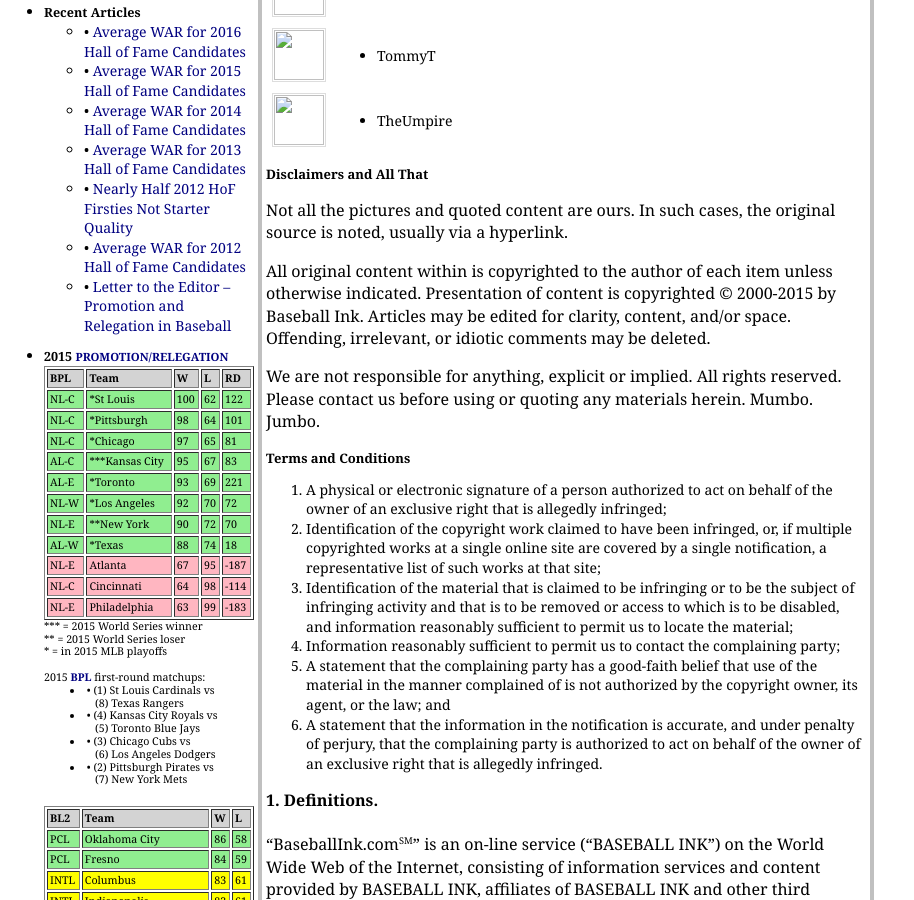
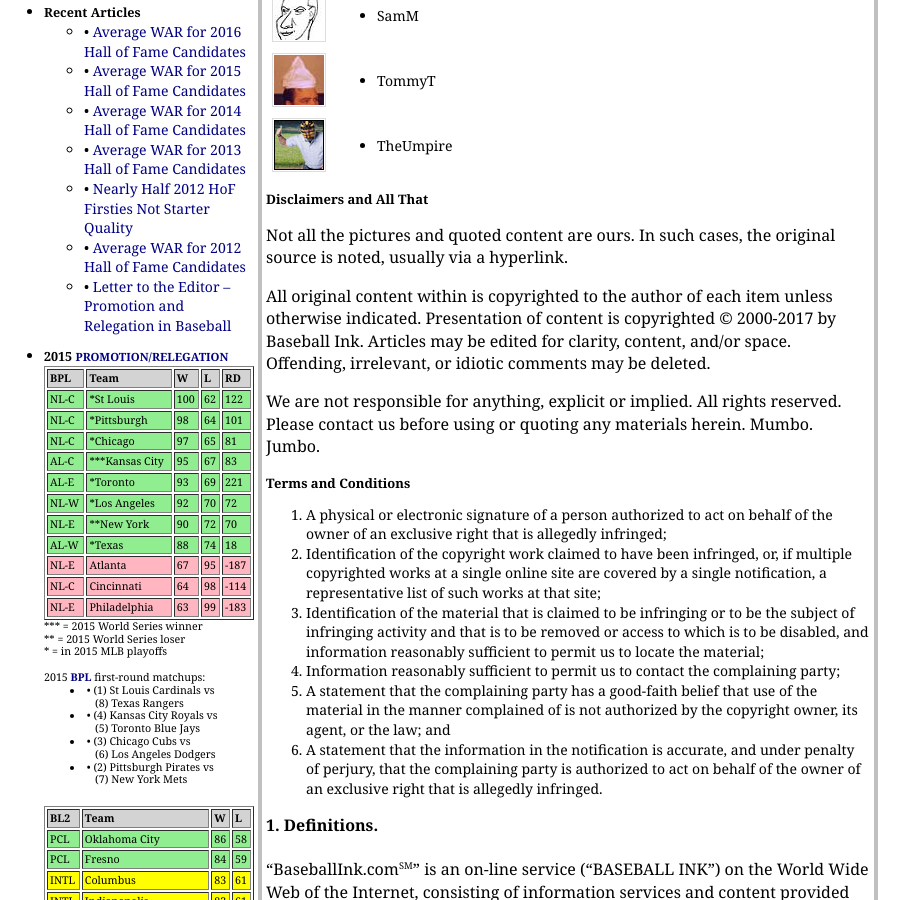
Before and after one commit to jaypalexa/baseballink, a Jekyll site: the page built from pages/about-us.md, in a window 1280 px wide and 900 px high, scrolled down 400 px. Shown: the whole window, without its empty margins (0-914 px from the left). Built offline with Jekyll 4.4.1, drawn with Linux system fonts in a browser that asks for light colours; nearby versions of some CDN libraries; library files that are not in the unit come from our copies.

Commit message:
Update about-us.md

```diff
--- a/pages/about-us.md
+++ b/pages/about-us.md
@@ -4,13 +4,13 @@
 ---
 <h1>About Baseball Ink</h1>
 <div class="storycontent">
-  <p><img src="assets/images/contact1.jpg" alt="" /></p>
-  <p><img src="assets/images/contact2.jpg" alt="" /></p>
+  <p><img src="{{ site.baseurl }}/assets/images/contact1.jpg" alt="" /></p>
+  <p><img src="{{ site.baseurl }}/assets/images/contact2.jpg" alt="" /></p>
   <h3>Our Staff and Contributors</h3>
   <table border="0" cellspacing="3" cellpadding="3">
     <tbody>
       <tr>
-        <td><img class="alignleft size-full wp-image-2018" title="SamM" src="assets/images/glickman_small.jpg" alt="" width="50" height="50" /></td>
+        <td><img class="alignleft size-full" title="SamM" src="{{ site.baseurl }}/assets/images/glickman_small.jpg" alt="" width="50" height="50" /></td>
         <td>
           <ul>
             <li> SamM</li>
@@ -18,7 +18,7 @@
         </td>
       </tr>
       <tr>
-        <td><img class="alignleft size-full wp-image-2019" title="TommyT" src="assets/images/tommyt_small.jpg" alt="" width="50" height="50" /></td>
+        <td><img class="alignleft size-full" title="TommyT" src="{{ site.baseurl }}/assets/images/tommyt_small.jpg" alt="" width="50" height="50" /></td>
         <td>
           <ul>
             <li> TommyT</li>
@@ -26,7 +26,7 @@
         </td>
       </tr>
       <tr>
-        <td><img class="alignleft size-full wp-image-2017" title="TheUmpire" src="assets/images/umpire_small.jpg" alt="" width="50" height="50" /></td>
+        <td><img class="alignleft size-full" title="TheUmpire" src="{{ site.baseurl }}/assets/images/umpire_small.jpg" alt="" width="50" height="50" /></td>
         <td>
           <ul>
             <li> TheUmpire</li>
@@ -37,7 +37,7 @@
   </table>
   <h3>Disclaimers and All That</h3>
   <p>Not all the pictures and quoted content are ours. In such cases, the original source is noted, usually via a hyperlink.</p>
-  <p>All original content within is copyrighted to the author of each item unless otherwise indicated. Presentation of content is copyrighted © 2000-2015 by Baseball Ink. Articles may be edited for clarity, content, and/or space. Offending, irrelevant, or idiotic comments may be deleted.</p>
+  <p>All original content within is copyrighted to the author of each item unless otherwise indicated. Presentation of content is copyrighted © 2000-2017 by Baseball Ink. Articles may be edited for clarity, content, and/or space. Offending, irrelevant, or idiotic comments may be deleted.</p>
   <p>We are not responsible for anything, explicit or implied. All rights reserved. Please contact us before using or quoting any materials herein. Mumbo. Jumbo.</p>
   <p>
     <!--[if gte mso 9]>
```
